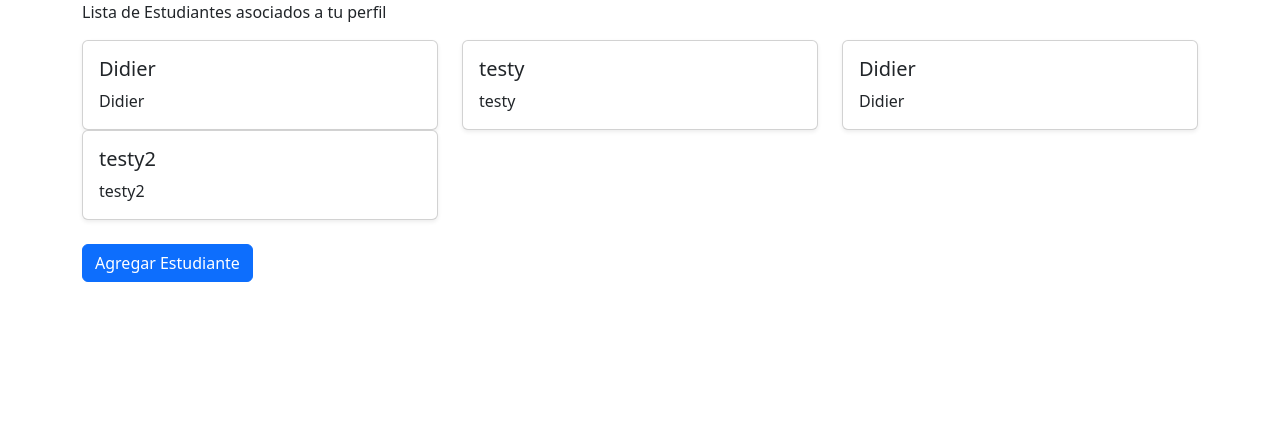
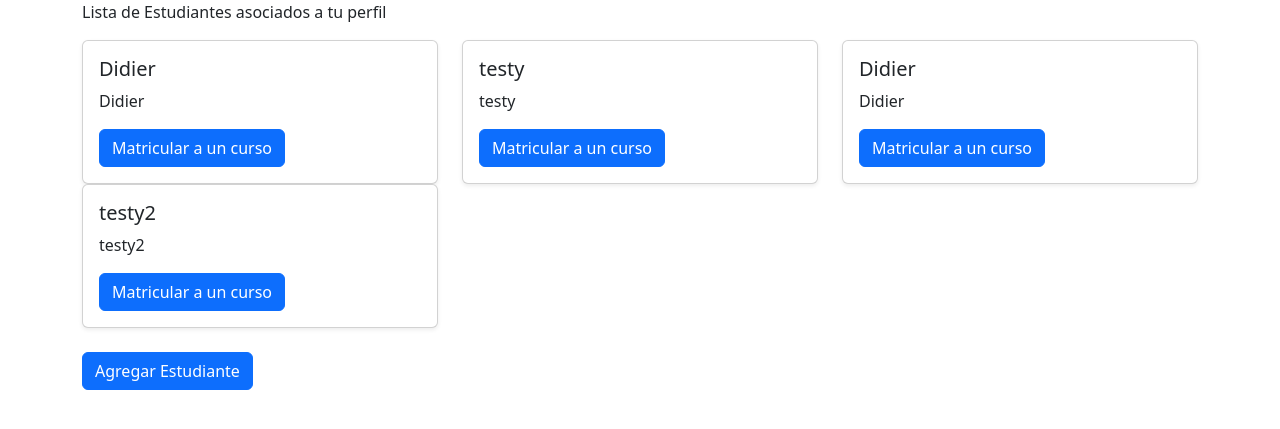
Before and after one commit to didieralz/web-casacultura, a Django app: page /cursos/estudiantes/ in a window 1280 px wide. Shown: the top 429 px of the page. Run offline with Django 5.2, Linux system fonts and the light colour scheme; a user stored in the database is signed in; data comes from the database, SQL or seed files in the repository.

Commit message:
botones de matricular generados

```diff
--- a/cursos/templates/cursos/Estudiante_list.html
+++ b/cursos/templates/cursos/Estudiante_list.html
@@ -14,6 +14,12 @@
                     <h5 class="card-title">{{ Estudiante.nombres }}</h5>
                     <p class="card-text">{{ Estudiante.nombres|truncatewords:20 }}</p>
                     <!--faltan Botones para editar y borrar-->
+                    <div class="mt-auto">
+                        <a href="{% url 'matricular' %}"
+                        class="btn btn-primary btn-block">
+                        Matricular a un curso
+                        </a>
+                    </div>
                 </div>
             </div>
         </div>
```
Also changed, not shown: progess.md (+3 -2 lines).
